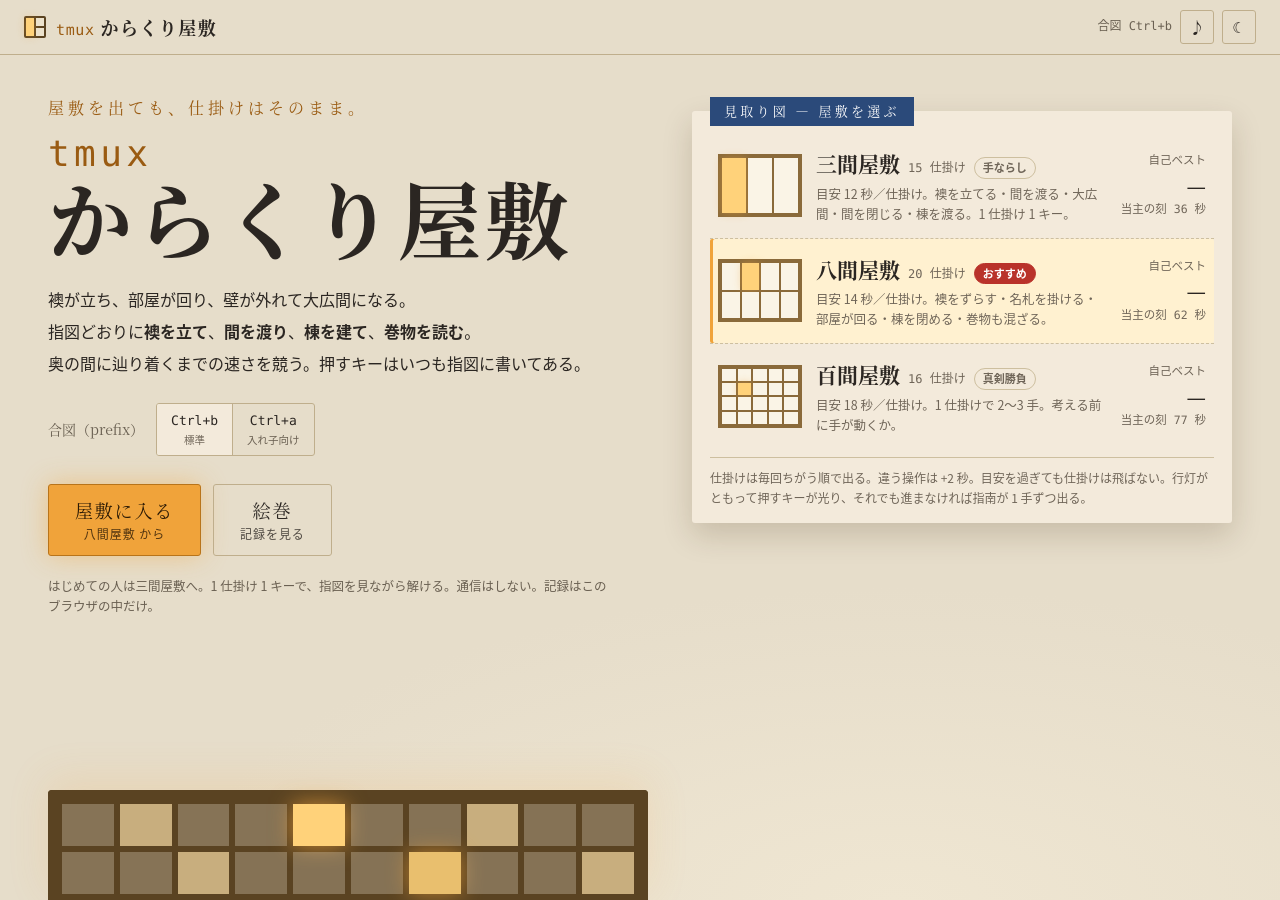
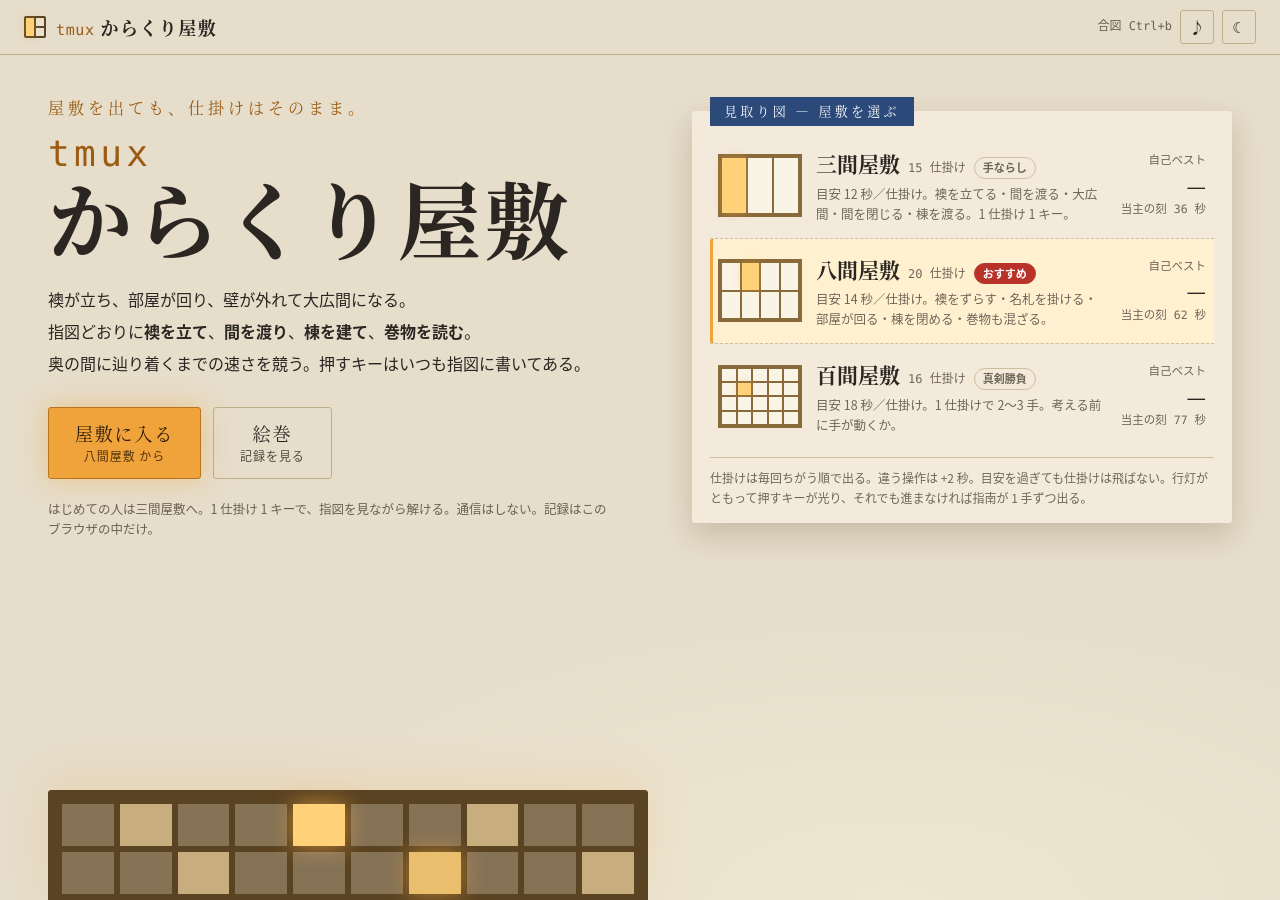
Before and after one commit to t29mato/t29mato.github.io, a Jekyll site: the page games/tmux-da/index.html, which Jekyll copies as it is, in a window 1280 px wide. Built offline with Jekyll 4.4.1, drawn with Linux system fonts in a browser that asks for light colours.

Commit message:
tmux-da: drop the prefix chooser (always Ctrl+b)
Co-Authored-By: Claude Opus 5.5 <noreply@anthropic.com>
Claude-Session: https://claude.ai/code/session_018cUpsGnFngweztn9JugPZ3

```diff
--- a/games/tmux-da/index.html
+++ b/games/tmux-da/index.html
@@ -29,13 +29,6 @@
     <p class="eyebrow">屋敷を出ても、仕掛けはそのまま。</p>
     <h1 class="hero-title"><span class="en">tmux</span>からくり屋敷</h1>
     <p class="lead">襖が立ち、部屋が回り、壁が外れて大広間になる。<br>指図どおりに<b>襖を立て</b>、<b>間を渡り</b>、<b>棟を建て</b>、<b>巻物を読む</b>。<br>奥の間に辿り着くまでの速さを競う。押すキーはいつも指図に書いてある。</p>
-    <div class="setting">
-      <span class="setting-label">合図（prefix）</span>
-      <div class="seg" role="group" aria-label="合図のキー">
-        <button type="button" data-prefix="C-b" aria-pressed="true">Ctrl+b<small>標準</small></button>
-        <button type="button" data-prefix="C-a" aria-pressed="false">Ctrl+a<small>入れ子向け</small></button>
-      </div>
-    </div>
     <div class="cta">
       <button type="button" id="btn-enter" class="btn primary">屋敷に入る<small id="enter-sub">八間屋敷 から</small></button>
       <button type="button" id="btn-records" class="btn ghost">絵巻<small id="records-sub">記録を見る</small></button>
--- a/games/tmux-da/js/app.js
+++ b/games/tmux-da/js/app.js
@@ -1397,7 +1397,6 @@
 
   function renderTitle() {
     var all = REC.load();
-    $$('#title-screen [data-prefix]').forEach(function (b) { b.setAttribute('aria-pressed', b.dataset.prefix === S.prefix ? 'true' : 'false'); });
     var pick = lastCourse(all);
     var html = '';
     LV.COURSES.forEach(function (c) {
@@ -1969,7 +1968,6 @@
 
   function init() {
     var saved = store.load();
-    if (saved.prefix === 'C-a' || saved.prefix === 'C-b') S.prefix = saved.prefix;
     applyTheme(saved.theme === 'dark' || saved.theme === 'light' ? saved.theme : null);
     applySound(saved.sound !== false);
 
@@ -1978,9 +1976,6 @@
       b.addEventListener('click', function () { applySound(!S.sound); store.save({ sound: S.sound }); if (S.sound) music(); });
     });
     document.addEventListener('pointerdown', function () { AU.unlock(); }, true);
-    $$('#title-screen [data-prefix]').forEach(function (b) {
-      b.addEventListener('click', function () { S.prefix = b.dataset.prefix; store.save({ prefix: S.prefix }); AU.se('cursor'); renderTitle(); });
-    });
     $('#btn-enter').addEventListener('click', function () { startRun($('#btn-enter').dataset.course || 'normal'); });
     $('#btn-records').addEventListener('click', function () { openRecords(null, 'title'); });
     $('#course-list').addEventListener('click', function (e) {
--- a/games/tmux-da/style.css
+++ b/games/tmux-da/style.css
@@ -128,8 +128,6 @@ kbd.pfx { background: var(--ai); color: #fff; border-color: var(--ai-d); }
 .hero-title .en { display: block; font-size: 0.43em; letter-spacing: 0.12em; color: var(--hero-accent); font-weight: 500; font-family: var(--mono); }
 .lead { font-size: 16px; line-height: 2; margin: 22px 0 0; max-width: 560px; color: var(--ink); }
 .lead b { color: var(--hero-ink); font-weight: 700; }
-.setting { margin-top: 24px; display: flex; align-items: center; gap: 12px; flex-wrap: wrap; }
-.setting-label { font-family: var(--mincho); font-size: 14px; color: var(--ink-dim); }
 .hero .cta { margin-top: 28px; }
 .fine { font-size: 12.5px; color: var(--ink-dim); margin-top: 20px; max-width: 560px; }
 
```
